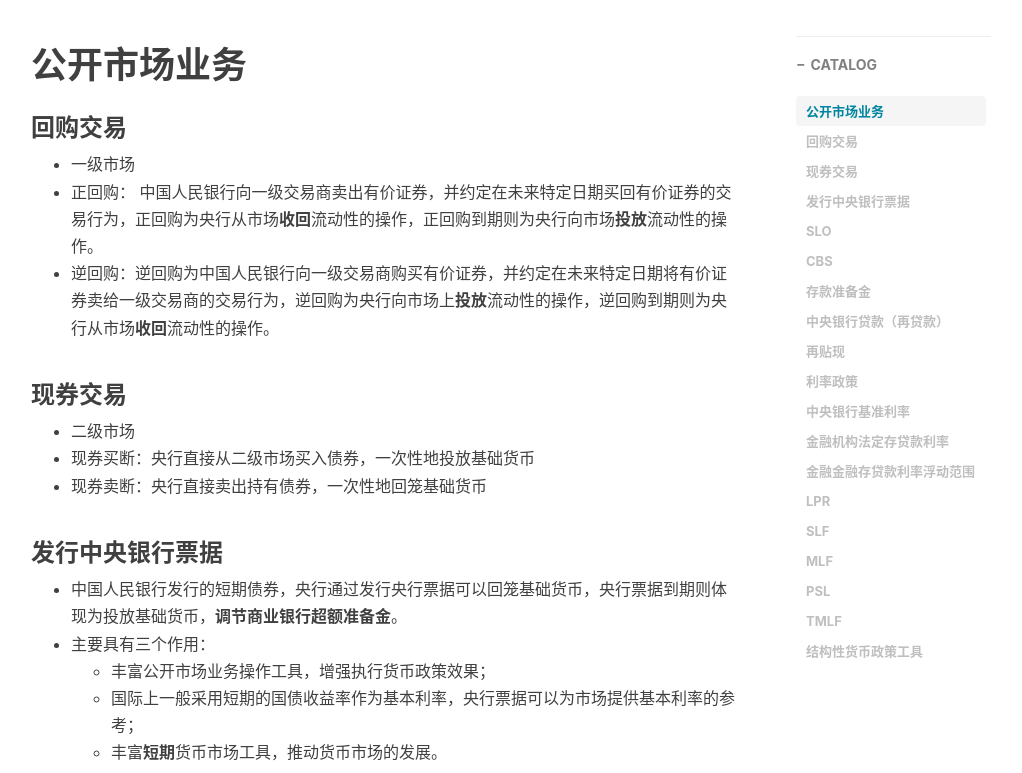
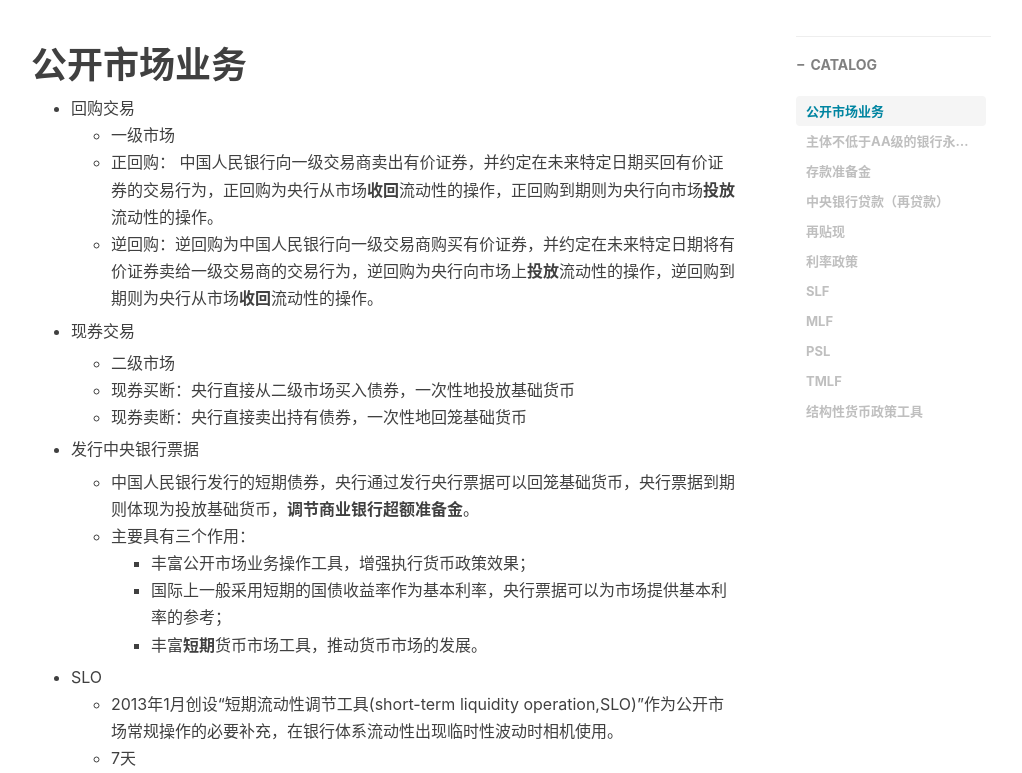
Before and after one commit to D2-O/d2-o.github.io, a Jekyll site: the page built from _posts/2023-10-10-MonetaryPolicyInstrumentofChina.md, in a window 1280 px wide and 900 px high, scrolled down 400 px, cut to the strip 127-900 px from the top of the window. Shown: the whole strip, without its empty margins (234-1256 px from the left). Built offline with Jekyll 4.4.1, drawn with Linux system fonts in a browser that asks for light colours; nearby versions of some CDN libraries; comment, search, counter and statistics services are not loaded.

Commit message:
Update 2023-10-10-MonetaryPolicyInstrumentofChina.md

```diff
--- a/_posts/2023-10-10-MonetaryPolicyInstrumentofChina.md
+++ b/_posts/2023-10-10-MonetaryPolicyInstrumentofChina.md
@@ -14,65 +14,68 @@ tags:
 
 # 公开市场业务
 
-### 回购交易
-- 一级市场
-- 正回购： 中国人民银行向一级交易商卖出有价证券，并约定在未来特定日期买回有价证券的交易行为，正回购为央行从市场**收回**流动性的操作，正回购到期则为央行向市场**投放**流动性的操作。
-- 逆回购：逆回购为中国人民银行向一级交易商购买有价证券，并约定在未来特定日期将有价证券卖给一级交易商的交易行为，逆回购为央行向市场上**投放**流动性的操作，逆回购到期则为央行从市场**收回**流动性的操作。
+- 回购交易
+    - 一级市场
+    - 正回购： 中国人民银行向一级交易商卖出有价证券，并约定在未来特定日期买回有价证券的交易行为，正回购为央行从市场**收回**流动性的操作，正回购到期则为央行向市场**投放**流动性的操作。
+    - 逆回购：逆回购为中国人民银行向一级交易商购买有价证券，并约定在未来特定日期将有价证券卖给一级交易商的交易行为，逆回购为央行向市场上**投放**流动性的操作，逆回购到期则为央行从市场**收回**流动性的操作。
 
 
-### 现券交易
+- 现券交易
 
-- 二级市场
-- 现券买断：央行直接从二级市场买入债券，一次性地投放基础货币
-- 现券卖断：央行直接卖出持有债券，一次性地回笼基础货币
+    - 二级市场
+    - 现券买断：央行直接从二级市场买入债券，一次性地投放基础货币
+    - 现券卖断：央行直接卖出持有债券，一次性地回笼基础货币
 
-### 发行中央银行票据
+- 发行中央银行票据
 
- - 中国人民银行发行的短期债券，央行通过发行央行票据可以回笼基础货币，央行票据到期则体现为投放基础货币，**调节商业银行超额准备金**。
--  主要具有三个作用：
-    - 丰富公开市场业务操作工具，增强执行货币政策效果；
-    - 国际上一般采用短期的国债收益率作为基本利率，央行票据可以为市场提供基本利率的参考；
-    - 丰富**短期**货币市场工具，推动货币市场的发展。
+    - 中国人民银行发行的短期债券，央行通过发行央行票据可以回笼基础货币，央行票据到期则体现为投放基础货币，**调节商业银行超额准备金**。
+    -  主要具有三个作用：
+        - 丰富公开市场业务操作工具，增强执行货币政策效果；
+        - 国际上一般采用短期的国债收益率作为基本利率，央行票据可以为市场提供基本利率的参考；
+        - 丰富**短期**货币市场工具，推动货币市场的发展。
 
-### SLO
+- SLO
+    - 2013年1月创设“短期流动性调节工具(short-term liquidity operation,SLO)”作为公开市场常规操作的必要补充，在银行体系流动性出现临时性波动时相机使用。
+    - 7天
+    - 2013年11月29日-2016年1月20日
 
-- 2013年1月创设“短期流动性调节工具(short-term liquidity operation,SLO)”作为公开市场常规操作的必要补充，在银行体系流动性出现临时性波动时相机使用。
-- 7天
-- 2013年11月29日-2016年1月20日
+- CBS
 
-### CBS
-
-- 2019年1月创设“央行票据互换工具”，公开市场业务一级交易商可以使用持有的合格银行发行的永续债从人民银行换入央行票据。
--  CBS可以增加持有银行永续债的金融机构的优质抵押品，提高银行永续债的流动性，增强市场认购银行永续债的意愿，从而支持银行发行永续债补充资本。
-- 主体不低于AA级的银行永续债纳入MLF、TMLF、SLF和再贷款的合格担保品范围 - 在互换期间，永续债的所有权不发生转移，利息仍归一级交易商所有。CBS采用“以券换券”操作，不涉及基础货币吞吐，保持对银行体系流动性的中立。
-
+    - 2019年1月创设“央行票据互换工具”，公开市场业务一级交易商可以使用持有的合格银行发行的永续债从人民银行换入央行票据。
+    -  CBS可以增加持有银行永续债的金融机构的优质抵押品，提高银行永续债的流动性，增强市场认购银行永续债的意愿，从而支持银行发行永续债补充资本。
+    - 主体不低于AA级的银行永续债纳入MLF、TMLF、SLF和再贷款的合格担保品范围 - 在互换期间，永续债的所有权不发生转移，利息仍归一级交易商所有。CBS采用“以券换券”操作，不涉及基础货币吞吐，保持对银行体系流动性的中立。
+---
 # 存款准备金
 金融机构为保证客户提取存款和资金清算需要而准备的资金，金融机构按规定向中央银行缴纳的存款准备金占其存款总额的比例就是存款准备金率。存款准备金制度是在中央银行体制下建立起来的，世界上美国最早以法律形式规定商业银行向中央银行缴存存款准备金。存款准备金制度的初始作用是保证存款的支付和清算，之后才逐渐演变成为货币政策工具，中央银行通过调整存款准备金率，影响金融机构的信贷资金供应能力，从而间接调控货币供应量。
 
+---
 # 中央银行贷款（再贷款）
 对金融机构的贷款
 
 
+---
 # 再贴现
 对金融机构持有的未到期已贴现商业汇票予以贴现的行为。
 
+---
 # 利率政策
 
-### 中央银行基准利率
+-  中央银行基准利率
 
-- 再贷款利率
-- 再贴现利率
-- 存款准备金率
-- 超额存款准备金利率
+    - 再贷款利率
+    - 再贴现利率
+    - 存款准备金率
+    - 超额存款准备金利率
 
-### 金融机构法定存贷款利率
+- 金融机构法定存贷款利率
 
-### 金融金融存贷款利率浮动范围
+- 金融金融存贷款利率浮动范围
 
-### LPR
-- 贷款基础利率（loan prime rate）是商业银行对其最优质客户执行的贷款利率，其他贷款利率可在此基础上加减点生成。
-- 贷款基础利率的集中报价和发布机制是在报价行自主报出本行贷款基础利率的基础上，指定发布人对报价进行加权平均计算，形成报价行的贷款基础利率报价平均利率并对外予以公布。向社会公布**1年期和5年期贷款基础利率**。全国银行间同业拆借中心为贷款基础利率的指定发布人，于每个工作日通过上海银行间同业拆放利率网对外公布。
+- LPR
+    - 贷款基础利率（loan prime rate）是商业银行对其最优质客户执行的贷款利率，其他贷款利率可在此基础上加减点生成。
+    - 贷款基础利率的集中报价和发布机制是在报价行自主报出本行贷款基础利率的基础上，指定发布人对报价进行加权平均计算，形成报价行的贷款基础利率报价平均利率并对外予以公布。向社会公布**1年期和5年期贷款基础利率**。全国银行间同业拆借中心为贷款基础利率的指定发布人，于每个工作日通过上海银行间同业拆放利率网对外公布。
 
+---
 # SLF
 - 2013年初创设常备借贷便利（Standing Lending Facility,SLF）
 - 主要特点
@@ -81,12 +84,14 @@ tags:
     - 交易对手覆盖面广，通常覆盖存款金融机构
     - 抵押，期限1-3个月
 
+---
 # MLF
 - 2014年9月创设中期借贷便利（Medium-term Lending Facility, MLF）
 - 主要特点
     - 对象为符合宏观审慎管理要求的商业银行、政策性银行
     - 质押（国债、央行票据、政策性金融债、高等级信用债等优质债券，期限3个月-1年
 
+---
 # PSL
 - 2014年4月创设[抵押补充贷款](http://www.pbc.gov.cn/zhengcehuobisi/125207/125213/2161446/2161457/42cabc95/index1.html)（pledged supplemental lending, PSL）
 - 主要特点
@@ -94,10 +99,12 @@ tags:
     - 2015年10月起，人民银行将抵押补充贷款的对象扩大至国家开发银行、中国农业发展银行、中国进出口银行，主要用于支持三家银行发放棚改贷款、重大水利工程贷款、人民币“走出去”项目贷款
     - 质押
 
+---
 # TMLF
 - 定向中期借贷便利（TMLF）
 - 2019年一、二季度
 - 操作对象为符合相关条件并提出申请的大型商业银行、股份制商业银行和大型城市商业银行，操作金额根据有关金融机构小微企业和民营企业贷款增量并结合其需求确定，操作期限为一年，到期可根据金融机构需求续做两次，实际使用期限可达到三年，操作利率比中期借贷便利（MLF）利率优惠
 
+---
 # 结构性货币政策工具
 - [结构性货币政策工具](http://www.pbc.gov.cn/zhengcehuobisi/125207/125213/4634692/4634697/4994502/index.html)包括再贷款、再贴现等长期工具，抵押补充贷款等阶段性工具
```
